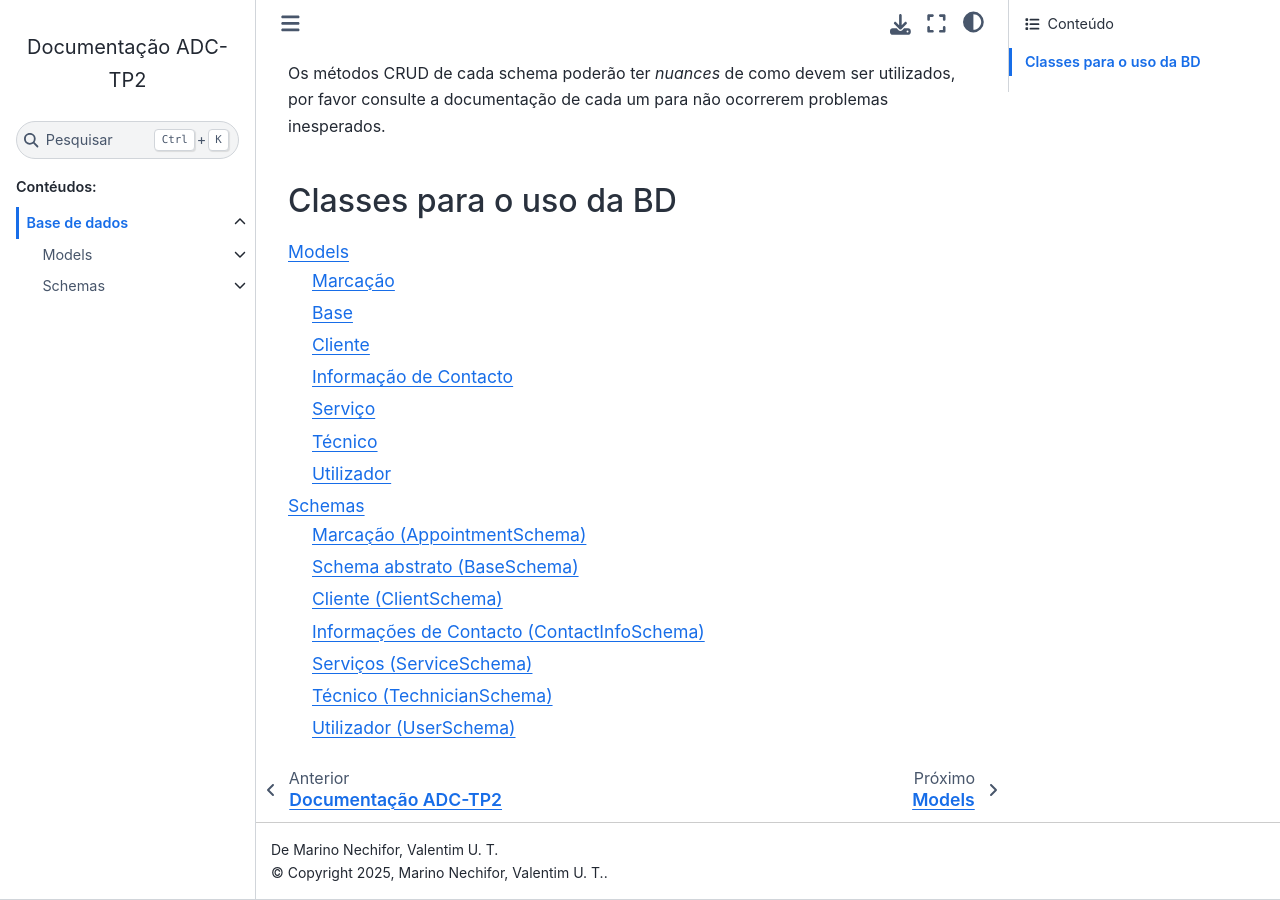
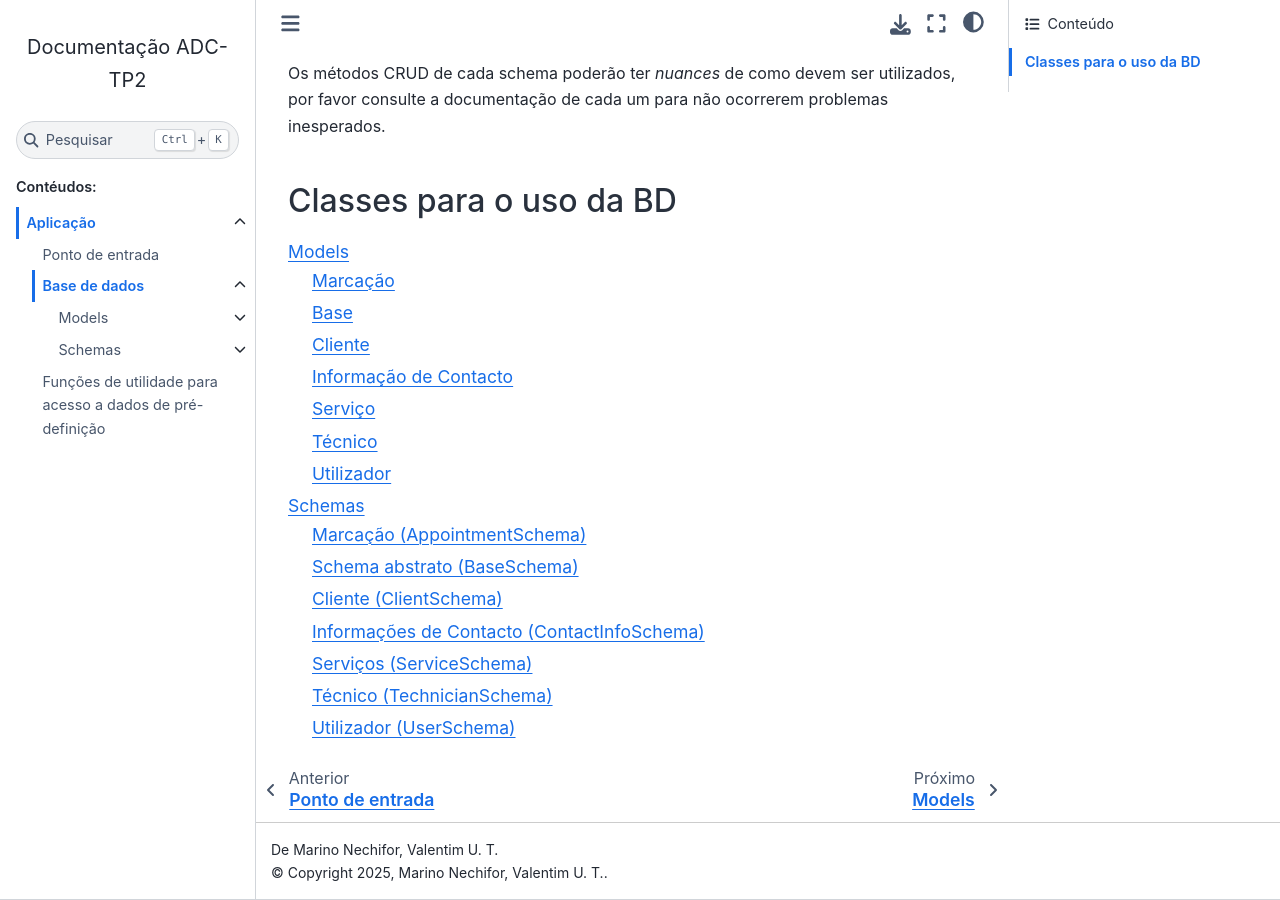
Before and after one commit to valenthyne-ut/ADC-TP2, a Sphinx documentation site: the page built from docs/app.database.rst, in a window 1280 px wide and 900 px high, scrolled down 1106 px. Built offline with Sphinx 7.4.7 and the Sphinx Book theme 1.1.4, drawn with Linux system fonts in a browser that asks for light colours.

Commit message:
Adicionar ficheiros de índice

```diff
--- /dev/null
+++ b/docs/app.criacao_perfis.rst
@@ -0,0 +1,7 @@
+Funções de utilidade para acesso a dados de pré-definição
+=========================================================
+
+.. automodule:: app.criacao_perfis
+   :members:
+   :undoc-members:
+   :private-members:
--- /dev/null
+++ b/docs/app.main.rst
@@ -0,0 +1,7 @@
+Ponto de entrada
+==================
+
+.. automodule:: app.__main__
+   :members:
+   :undoc-members:
+   :private-members:
--- a/docs/index.rst
+++ b/docs/index.rst
@@ -5,4 +5,4 @@ Documentação ADC-TP2
    :maxdepth: 2
    :caption: Contéudos:
 
-   app.database
+   app
```
Also changed, not shown: docs/app.rst (+3 -12 lines), 1 other file.
